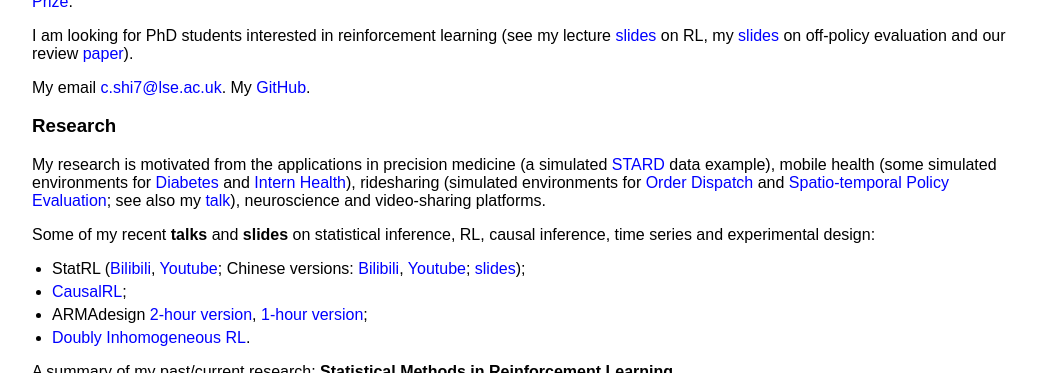
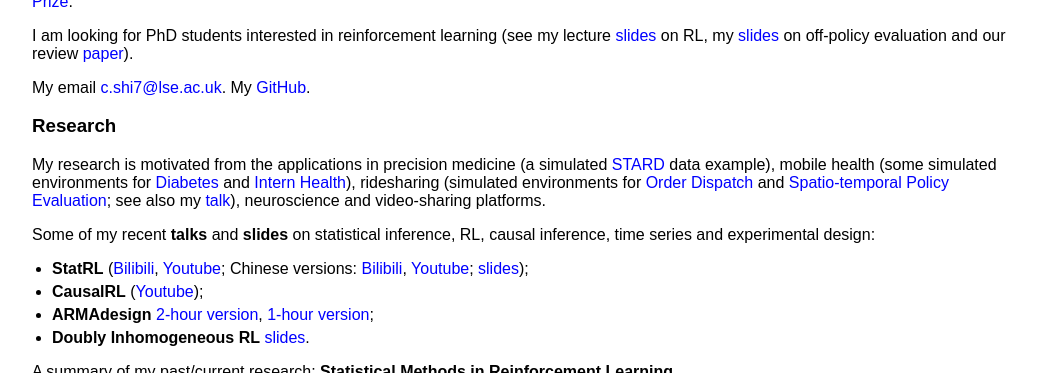
Before and after one commit to callmespring/callmespring.github.io, a Jekyll site: the page built from index.md, in a window 1280 px wide and 900 px high, scrolled down 1103 px, cut to the strip 0-373 px from the top of the window. Shown: the whole strip, without its empty margins (108-1145 px from the left). Built offline with Jekyll 4.4.1, drawn with Linux system fonts in a browser that asks for light colours.

Commit message:
Update index.md

```diff
--- a/index.md
+++ b/index.md
@@ -31,10 +31,10 @@ My email <c.shi7@lse.ac.uk>. My [GitHub](https://github.com/callmespring).
 My research is motivated from the applications in precision medicine (a simulated [STARD](https://cran.r-project.org/web/packages/ITRSelect/index.html) data example), mobile health (some simulated environments for [Diabetes](https://github.com/RunzheStat/TestMDP) and [Intern Health](https://github.com/limengbinggz/cusum-rl)), ridesharing (simulated environments for [Order Dispatch](https://github.com/callmespring/MDPOD) and [Spatio-temporal Policy Evaluation](https://github.com/RunzheStat/CausalMARL); see also my [talk](https://www.bilibili.com/video/BV1yo4y1j7FU/?spm_id_from=333.337.search-card.all.click&vd_source=0ff25cf8645aa63231bec2428b94bf6f)), neuroscience and video-sharing platforms.
 
 Some of my recent **talks** and **slides** on statistical inference, RL, causal inference, time series and experimental design:
-* StatRL ([Bilibili](https://www.bilibili.com/video/BV1ZP4y1r7DC/?spm_id_from=333.337.search-card.all.click&vd_source=0ff25cf8645aa63231bec2428b94bf6f), [Youtube](https://www.youtube.com/watch?v=-SW9PevZThs&t=982s); Chinese versions: [Bilibili](https://www.bilibili.com/video/BV1kP411f7dA/?spm_id_from=333.337.search-card.all.click), [Youtube](https://www.youtube.com/watch?v=7NWBLuok8nk&t=3048s); [slides](https://callmespring.github.io/slides/StatRL.pdf));
-* [CausalRL](https://www.youtube.com/watch?v=Zor1CmRyycw&t=397s);
-* ARMAdesign [2-hour version](https://callmespring.github.io/slides/ABtesting.pdf), [1-hour version](https://callmespring.github.io/slides/ARMAdesign.pdf);
-* [Doubly Inhomogeneous RL](https://callmespring.github.io/slides/DIRL.pdf).
+* **StatRL** ([Bilibili](https://www.bilibili.com/video/BV1ZP4y1r7DC/?spm_id_from=333.337.search-card.all.click&vd_source=0ff25cf8645aa63231bec2428b94bf6f), [Youtube](https://www.youtube.com/watch?v=-SW9PevZThs&t=982s); Chinese versions: [Bilibili](https://www.bilibili.com/video/BV1kP411f7dA/?spm_id_from=333.337.search-card.all.click), [Youtube](https://www.youtube.com/watch?v=7NWBLuok8nk&t=3048s); [slides](https://callmespring.github.io/slides/StatRL.pdf));
+* **CausalRL** ([Youtube](https://www.youtube.com/watch?v=Zor1CmRyycw&t=397s));
+* **ARMAdesign** [2-hour version](https://callmespring.github.io/slides/ABtesting.pdf), [1-hour version](https://callmespring.github.io/slides/ARMAdesign.pdf);
+* **Doubly Inhomogeneous RL** [slides](https://callmespring.github.io/slides/DIRL.pdf).
 
 A summary of my past/current research: **Statistical Methods in Reinforcement Learning**
 
```
